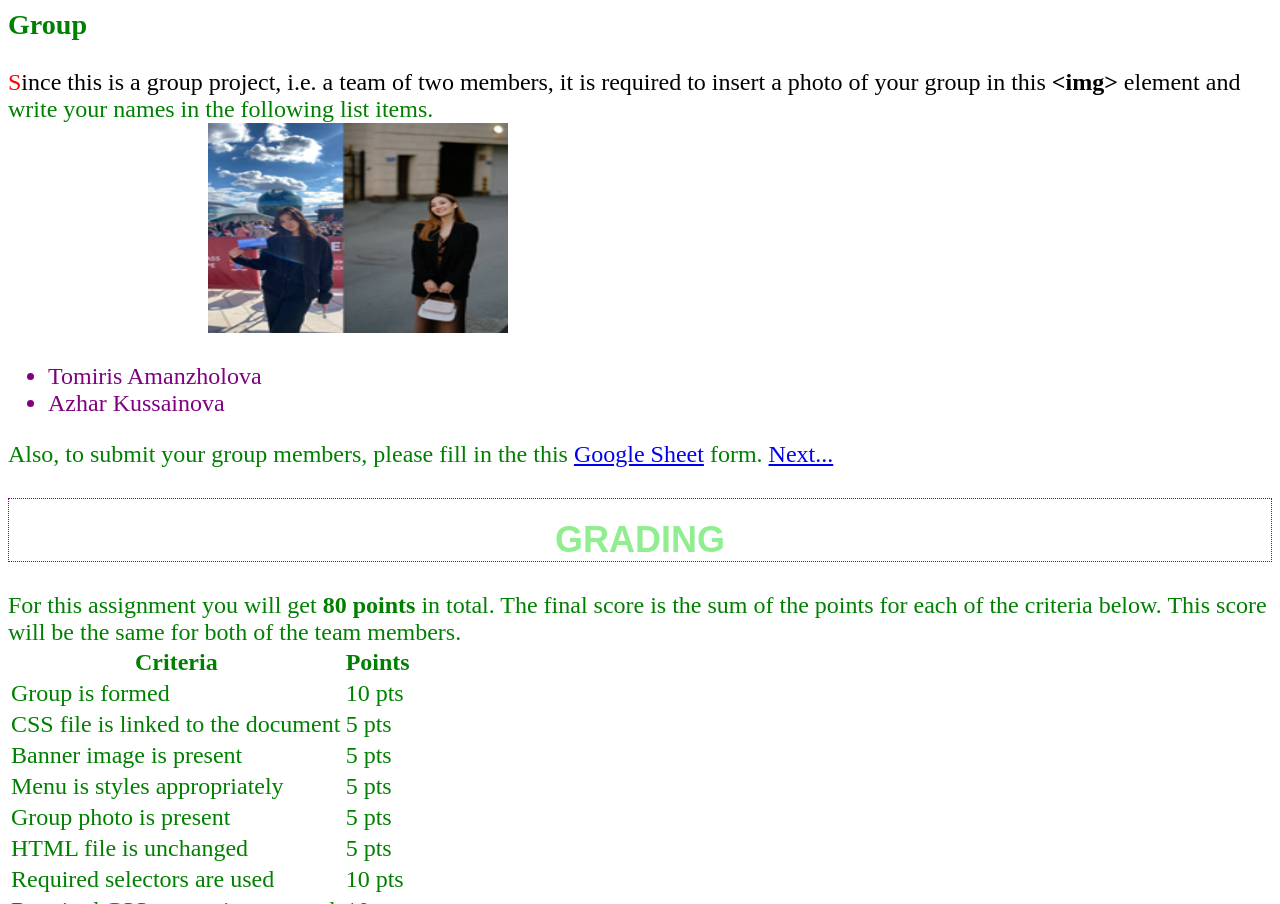
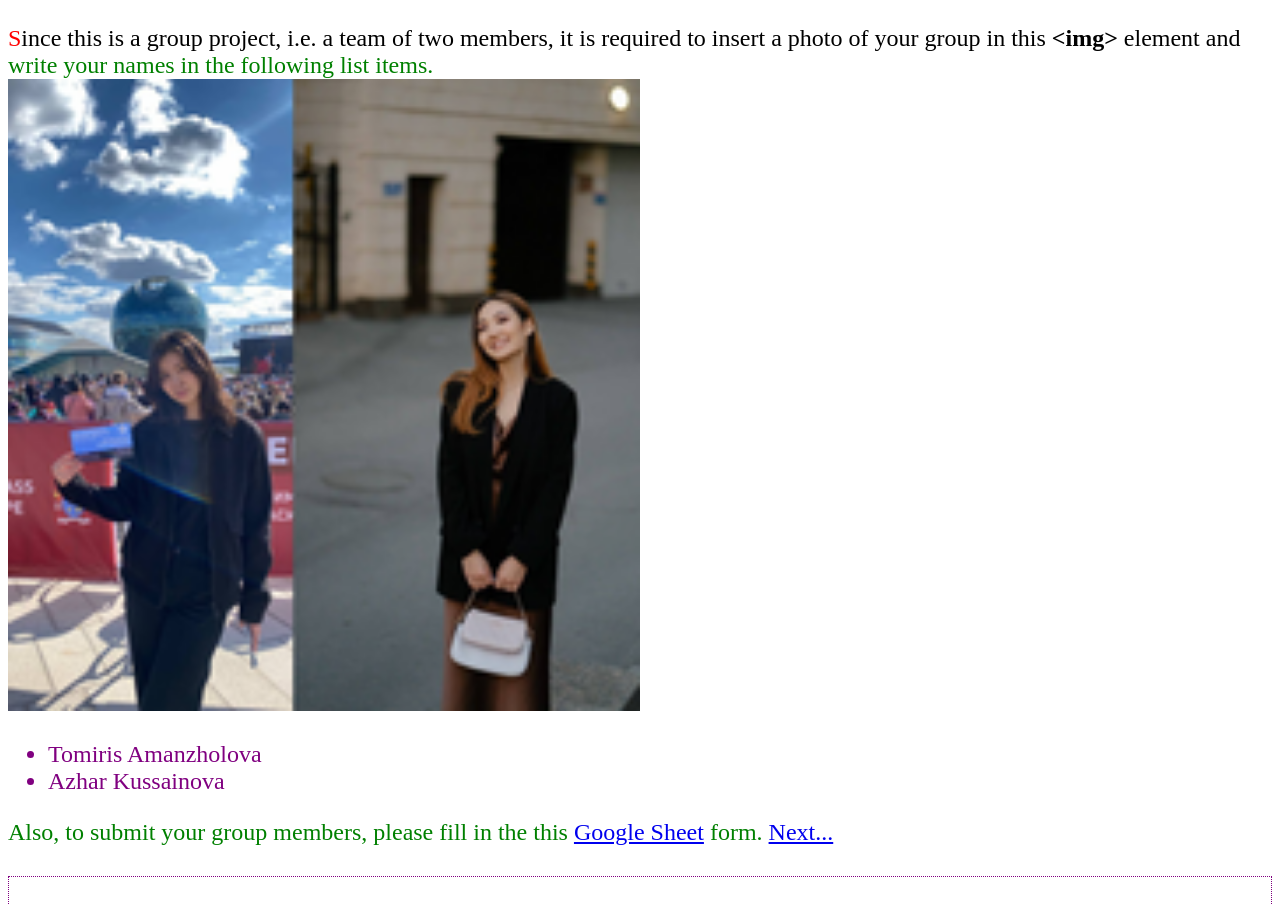
Before and after one commit to mendepoila/mendepoila.github.io, a plain HTML site: page index.html in a window 1280 px wide. Shown: the part 2513-3417 px from the top of the page. Drawn offline with Linux system fonts and the light colour scheme.

Commit message:
Changes to style

```diff
--- a/index.html
+++ b/index.html
@@ -134,7 +134,7 @@
         it is required to insert a photo of your group
         in this <strong>&lt;img&gt;</strong> element and write your names in the
         following list items. <br>
-         <img id="margin" src="m-merged-1.png" alt="" width="300px" height="210">
+         <img src="m-merged-1.png">
 
         <ul>
           <li>Tomiris Amanzholova</li>
--- a/style1.css
+++ b/style1.css
@@ -7,6 +7,11 @@ html {
 body {
   color: red;
   font-size: 1.8rem;
+}
+
+img {
+  width: 100%;
+  height: auto;
 }
 
 .menu {
@@ -51,7 +56,7 @@ padding-top: 2rem;
 }
 
 .img{
-width: 100%;
+max-width: 100%;
 height: 50rem;
 background: url(purepng.com-yellow-ferrari-f12tdf-carcarferrarivehicletransport-961524651506yer9b.png);
 background-position: center center;
@@ -72,10 +77,6 @@ color: red;
 background: yellow;
 }
 
-#margin{
-  margin-left: 20rem;
-}
-
 .banner {
   background-image:linear-gradient(to right, orange,yellow);
   padding-top:5rem;
@@ -90,6 +91,11 @@ background: yellow;
     font-size: 2rem;
   }
 
+  img {
+    max-width: 100%;
+    height: auto;
+  }
+
   .menu {
     flex-direction: row;
   }
@@ -99,7 +105,7 @@ background: yellow;
   }
 
   .img {
-    max-width: 100%;
+    max-width: 50%;
   }
 }
 
@@ -108,6 +114,11 @@ background: yellow;
   body {
     color: green;
     font-size: 2.4rem;
+  }
+
+  img {
+    max-width: 50%;
+    height: auto;
   }
 
   .menu {
```
